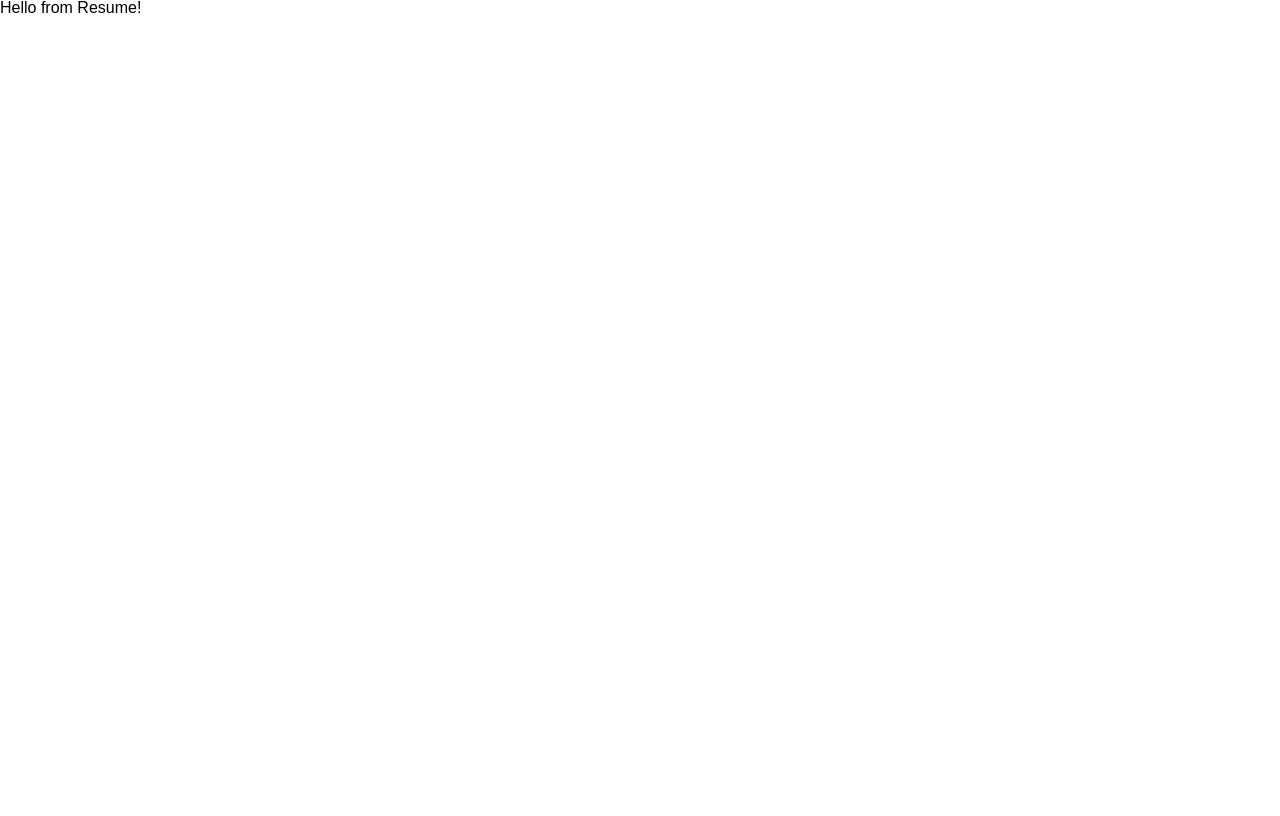
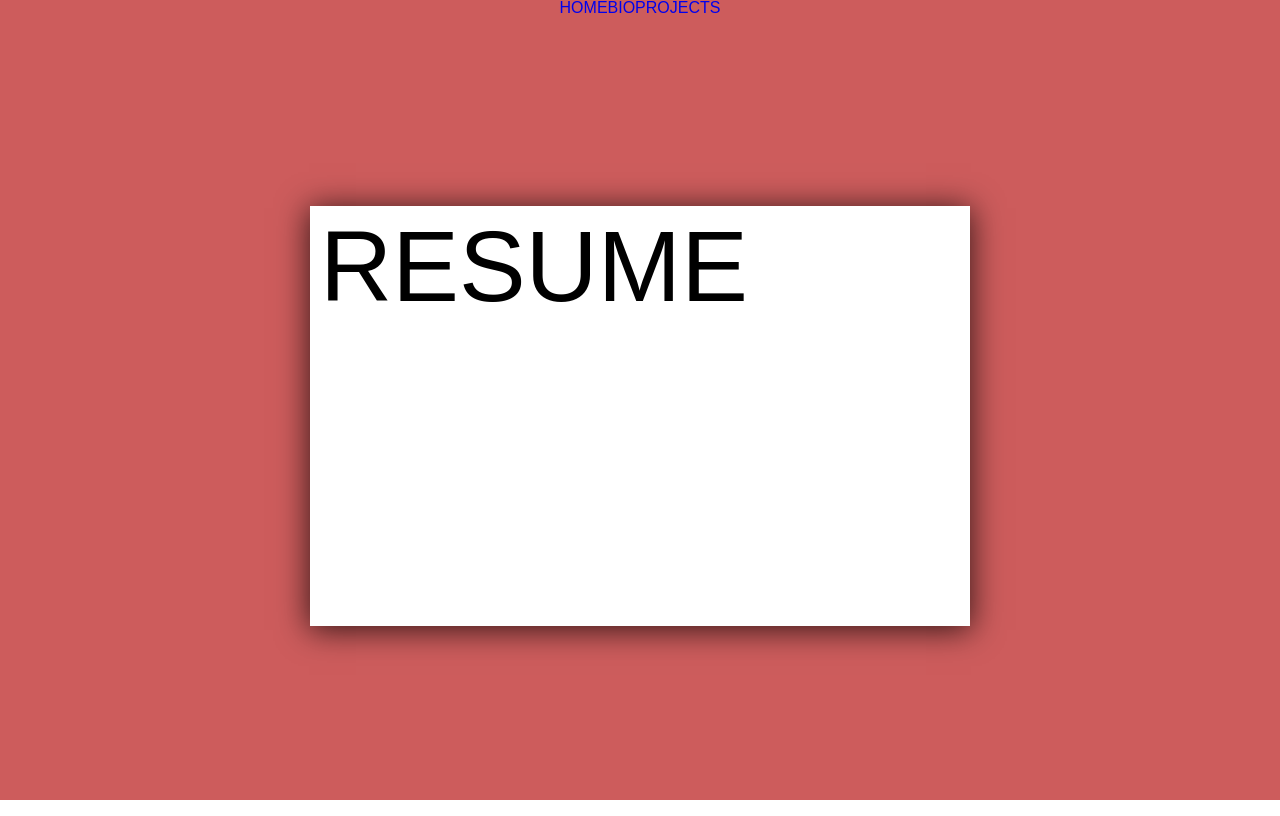
Before and after one commit to Josifraburn/about-me-react-new, a React (Create React App) app: page /resume in a window 1280 px wide. Built offline with nearby package versions, Linux system fonts and the light colour scheme.

Commit message:
I added the resume page

```diff
--- a/src/Containers/ProjectsContainer.js
+++ b/src/Containers/ProjectsContainer.js
@@ -41,7 +41,7 @@ class ProjectsContainer extends Component{
                         <div className='project1-background'>
                         </div>
                         <div className='projects-content1'>
-                            <ProjectsSkeleton projectName='Portfolio Site' info={<p> This is my personel site. And it is cool. Check it out <a href='https://josifraburn.github.io/' className='projects-here'> HERE </a> </p>}  />
+                            <ProjectsSkeleton projectName='Portfolio Site' info={<p> This is my personel site. And it is cool. Check it out <a href='https://josifraburn.github.io/' className='projects-here'> HERE. </a> </p>}  />
                         </div>
                     </div>
                     <div className='project2-container'>
@@ -49,7 +49,7 @@ class ProjectsContainer extends Component{
                         <div className='project2-background'>
                         </div>
                         <div className='projects-content2'>
-                            <ProjectsSkeleton projectName='About Me Using React' info= {<p> In about me I used the React. Check out the code <a href='https://github.com/Josifraburn/about-me-react-new' className='projects-here'> HERE </a> </p>}  />
+                            <ProjectsSkeleton projectName='About Me Using React' info= {<p> In about me I used the React. Check out the code <a href='https://github.com/Josifraburn/about-me-react-new' className='projects-here'> HERE. </a> </p>}  />
                         </div>
                     </div>
                 </div>
--- /dev/null
+++ b/src/Containers/ResumeContainer.css
@@ -0,0 +1,44 @@
+.resume-main {
+    height: 100vh;
+    width: 100%;
+}
+
+.resume-nav {
+    display: flex;
+    justify-content: center;
+}
+
+.resume-link {
+    font-size:
+}
+
+.resume-title {
+    z-index: 2;
+    margin: 0;
+    font-size: 100px;
+}
+
+.resume-content {
+    height: 100vh;
+    display: flex;
+    justify-content: center;
+    align-items: center;
+}
+
+.resume-background {
+    background-color: indianred;
+    height: 100vh;
+    width: 100%;
+    position: absolute;
+    z-index: -2;
+}
+
+.title-box {
+    background-color: white;
+    height: 50vh;
+    width: 50%;
+    position: relative;
+    z-index:-1;
+    padding: 10px;
+    box-shadow: 0px 3px 30px 1px rgba(0,0,0,0.75);
+}
--- a/src/Containers/ResumeContainer.js
+++ b/src/Containers/ResumeContainer.js
@@ -1,10 +1,33 @@
 import React, { Component } from 'react'
+import { Link } from 'react-router-dom'
+import './ResumeContainer.css'
 
 class ResumeContainer extends Component {
     render() {
         return(
-            <div>
-                Hello from Resume!
+            <div className='resume-main'>
+                <div>
+                <div className='resume-background'>
+                </div>
+                <div className='resume-nav'>
+                    <Link to='/' className='resume-link'>
+                        HOME
+                    </Link>
+                    <Link to='/bio' className='resume-link'>
+                        BIO
+                    </Link>
+                    <Link to='/projects' className='resume-link'>
+                        PROJECTS
+                    </Link>
+                </div>
+                <div className='resume-content'>
+                    <div className='title-box'>
+                    <h1 className='resume-title'>
+                        RESUME
+                    </h1>
+                    </div>
+                </div>
+                </div>
             </div>
         )
     }
--- a/src/styles/ProjectsAnimation.css
+++ b/src/styles/ProjectsAnimation.css
@@ -1,9 +1,9 @@
 .projects-main {
-    animation: projects-animation .5s;
+    animation: projects-animation 1s;
 }
 
 .projects-nav {
-    animation: projects-animation.5s;
+    animation: projects-animation 1s;
 }
 
 .projectsMainHidden {
```
